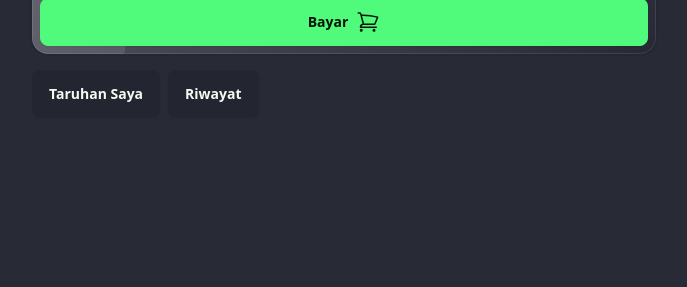
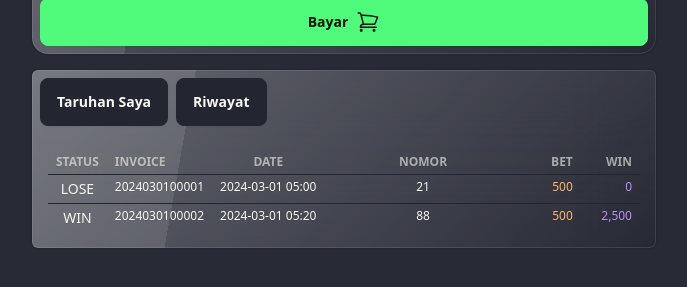
Before and after one commit to nikitamirzani323/wigo_client_game, a Svelte app in the folder frontend/: page / in a window 1280 px wide. Shown: the part 457-744 px from the top of the page, without its empty margins (296-983 px from the left). Built offline with nearby package versions, Linux system fonts and the light colour scheme; no server answers.

Commit message:
update table riwayat

```diff
--- a/frontend/src/pages/Home.svelte
+++ b/frontend/src/pages/Home.svelte
@@ -60,9 +60,14 @@
           return e.target.value = parseInt(e.target.value);
       }
     }
+
+    let list_invoice = [
+        {invoice_id:"2024030100001",invoice_date:"2024-03-01 05:00",invoice_bet:"500",invoice_win:"0",invoice_nomor:"21",invoice_status:"LOSE"},
+        {invoice_id:"2024030100002",invoice_date:"2024-03-01 05:20",invoice_bet:"500",invoice_win:"2500",invoice_nomor:"88",invoice_status:"WIN"},
+    ]
   </script>
 
-<section class="glass bg-opacity-60 xl:rounded-box">
+<section class="glass bg-opacity-60 rounded-box">
     <section class="flex-col w-full p-2 rounded-md ">
     <img class="w-[150px]" src="https://i.imgur.com/PNSe1ov.png" alt="" srcset="">
     <section class="flex justify-between w-full">
@@ -137,7 +142,37 @@
     </section>
     </section>
 </section>
-<section class="flex gap-2 mt-4">
+<section class="flex-col gap-2 mt-4 p-2 glass bg-opacity-60 rounded-md">
+    <div class="flex gap-2">
         <button class="btn ">Taruhan Saya</button>
         <button class="btn ">Riwayat</button>
+    </div>
+    <section class="  mt-4 p-2">
+        <table class="table table-xs w-full " >
+            <thead class="sticky top-0">
+                <tr>
+                    <th width="5%" class="text-xs text-center align-top">STATUS</th>
+                    <th width="5%" class="text-xs text-left align-top">INVOICE</th>
+                    <th width="5%" class="text-xs text-center align-top">DATE</th>
+                    <th width="*" class="text-xs text-center align-top">NOMOR</th>
+                    <th width="10%" class="text-xs text-right align-top">BET</th>
+                    <th width="10%" class="text-xs text-right align-top">WIN</th>
+                </tr>
+            </thead>
+            <tbody>
+                {#each list_invoice as rec}
+                <tr>
+                  <td class="text-xs  text-center whitespace-nowrap align-top">
+                    <span class="{rec.invoice_status_css} p-1 text-xs lg:text-sm  uppercase  rounded-lg w-20 ">{rec.invoice_status}</span>
+                  </td>
+                  <td class="text-xs  text-left whitespace-nowrap align-top">{rec.invoice_id}</td>
+                  <td class="text-xs  text-center whitespace-nowrap align-top">{rec.invoice_date}</td>
+                  <td class="text-xs  text-center whitespace-nowrap align-top">{rec.invoice_nomor}</td>
+                  <td class="text-xs text-right  whitespace-nowrap align-top link-accent {rec.invoice_winlose_css}">{new Intl.NumberFormat().format(rec.invoice_bet)}</td>
+                  <td class="text-xs text-right  whitespace-nowrap align-top link-secondary {rec.invoice_winlose_css}">{new Intl.NumberFormat().format(rec.invoice_win)}</td>
+                </tr>
+                {/each}
+            </tbody>
+        </table>
     </section>
+</section>
```
Lines whose indentation alone changed are shown as unchanged.
